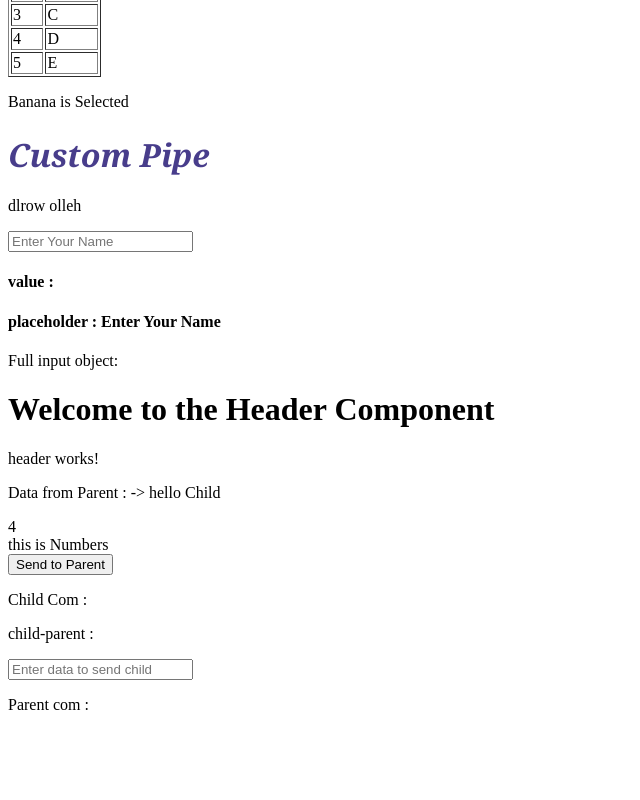
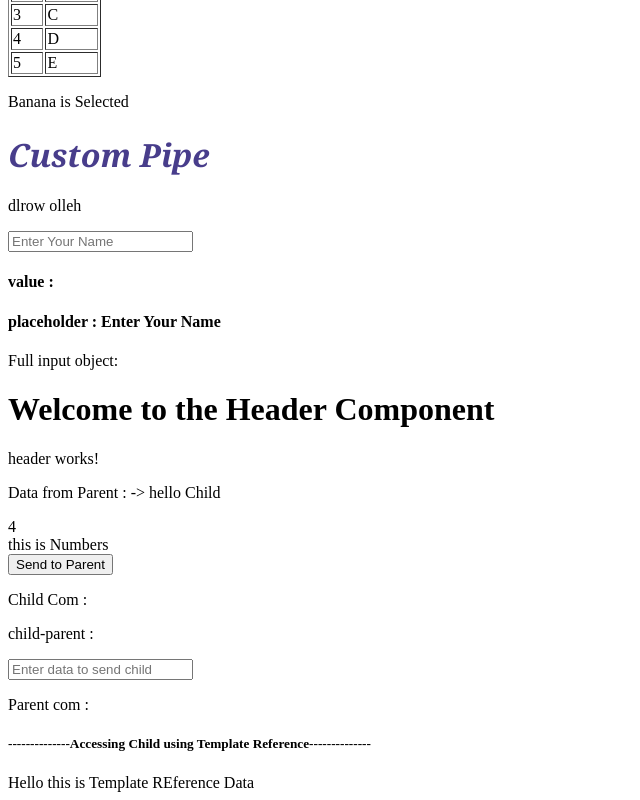
Before and after one commit to Srinivas-Lingampelli/Angular, an Angular app: page / in a window 1280 px wide. Shown: the part 1285-2085 px from the top of the page, without its empty margins (0-640 px from the left). Before the commit the page ends 2015 px from the top, so only its background shows below. Built offline with nearby package versions, Linux system fonts and the light colour scheme.

Commit message:
Accessing Child Component Data Using Template Reference Variable

```diff
--- a/src/app/app.html
+++ b/src/app/app.html
@@ -121,12 +121,16 @@
 
 
 
-<app-header [childData]="dataFromparent" [num]="numbers" [pdata]="pa_to_Child"  (customEmiter)="cdata=$event"  ></app-header>
+<app-header #child [childData]="dataFromparent" [num]="numbers" [pdata]="pa_to_Child"  (customEmiter)="cdata=$event"  ></app-header>
 <p>child-parent : {{cdata}}</p>
 
 <input type="text"  placeholder="Enter data to send child" [(ngModel)]="pa_to_Child" />
 
 <p>Parent com : {{pa_to_Child}}</p>
+
+<h5>--------------Accessing Child using Template Reference--------------</h5>
+
+{{child.templateRefData}}
 
 </main>
 
--- a/src/app/header/header.ts
+++ b/src/app/header/header.ts
@@ -26,6 +26,9 @@ export class Header {
 }
 
 
+templateRefData="Hello this is Template REference Data";
+
+
 
 
 
```
